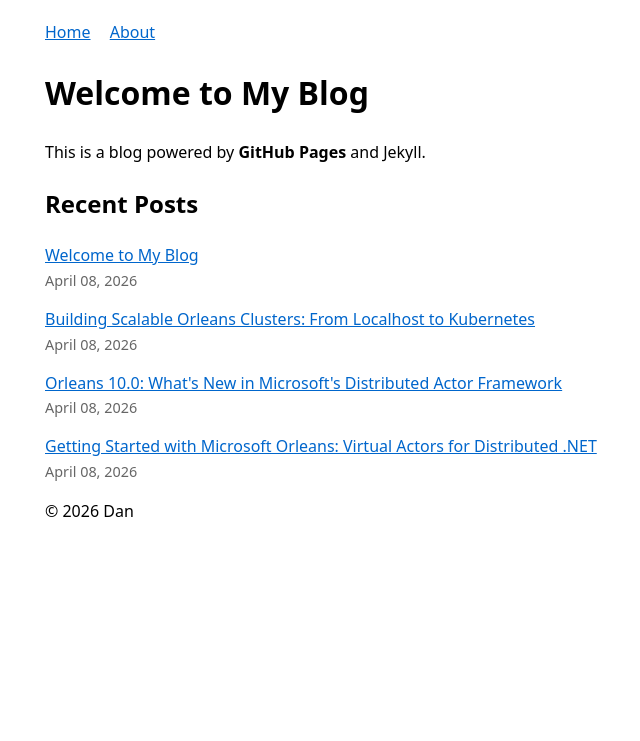
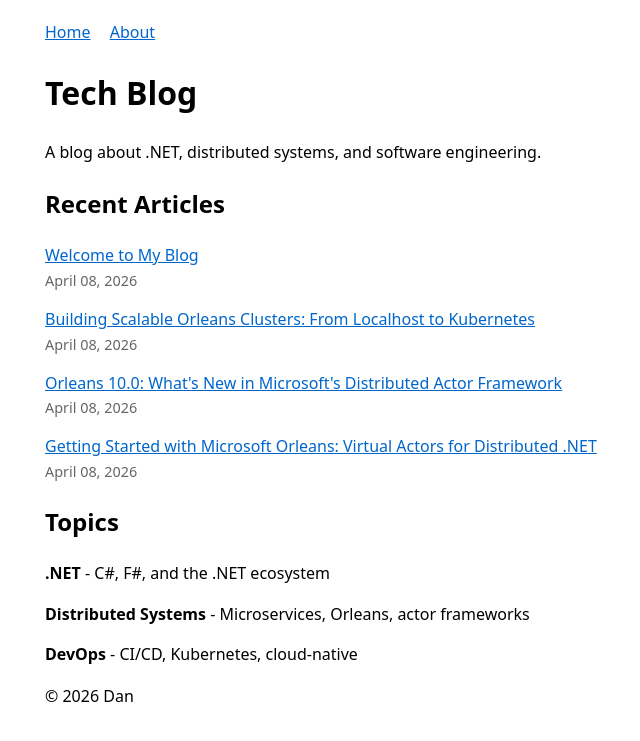
Before and after one commit to dev-danx/techblog, a Jekyll site: the page built from index.md, in a window 1280 px wide. Shown: the top 741 px of the page, without its empty margins (195-835 px from the left). Built offline with Jekyll 4.4.1, drawn with Linux system fonts in a browser that asks for light colours.

Commit message:
Update homepage with blog branding

```diff
--- a/index.md
+++ b/index.md
@@ -1,13 +1,13 @@
 ---
 layout: home
-title: Welcome
+title: Tech Blog
 ---
 
-# Welcome to My Blog
+# Tech Blog
 
-This is a blog powered by **GitHub Pages** and Jekyll.
+A blog about .NET, distributed systems, and software engineering.
 
-## Recent Posts
+## Recent Articles
 
 <ul>
   {% for post in site.posts %}
@@ -17,3 +17,9 @@ This is a blog powered by **GitHub Pages** and Jekyll.
     </li>
   {% endfor %}
 </ul>
+
+## Topics
+
+- **.NET** - C#, F#, and the .NET ecosystem
+- **Distributed Systems** - Microservices, Orleans, actor frameworks
+- **DevOps** - CI/CD, Kubernetes, cloud-native
```
